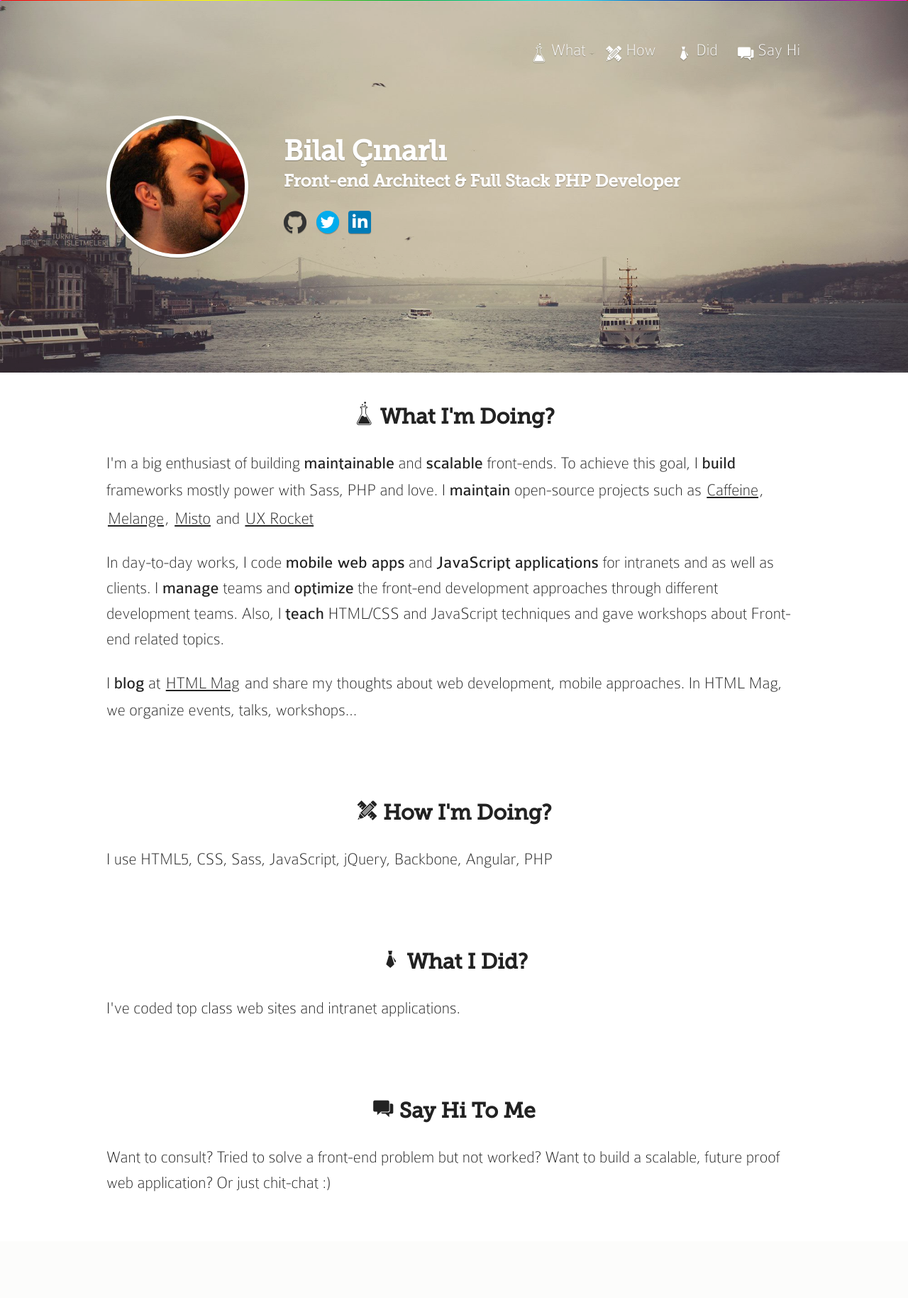
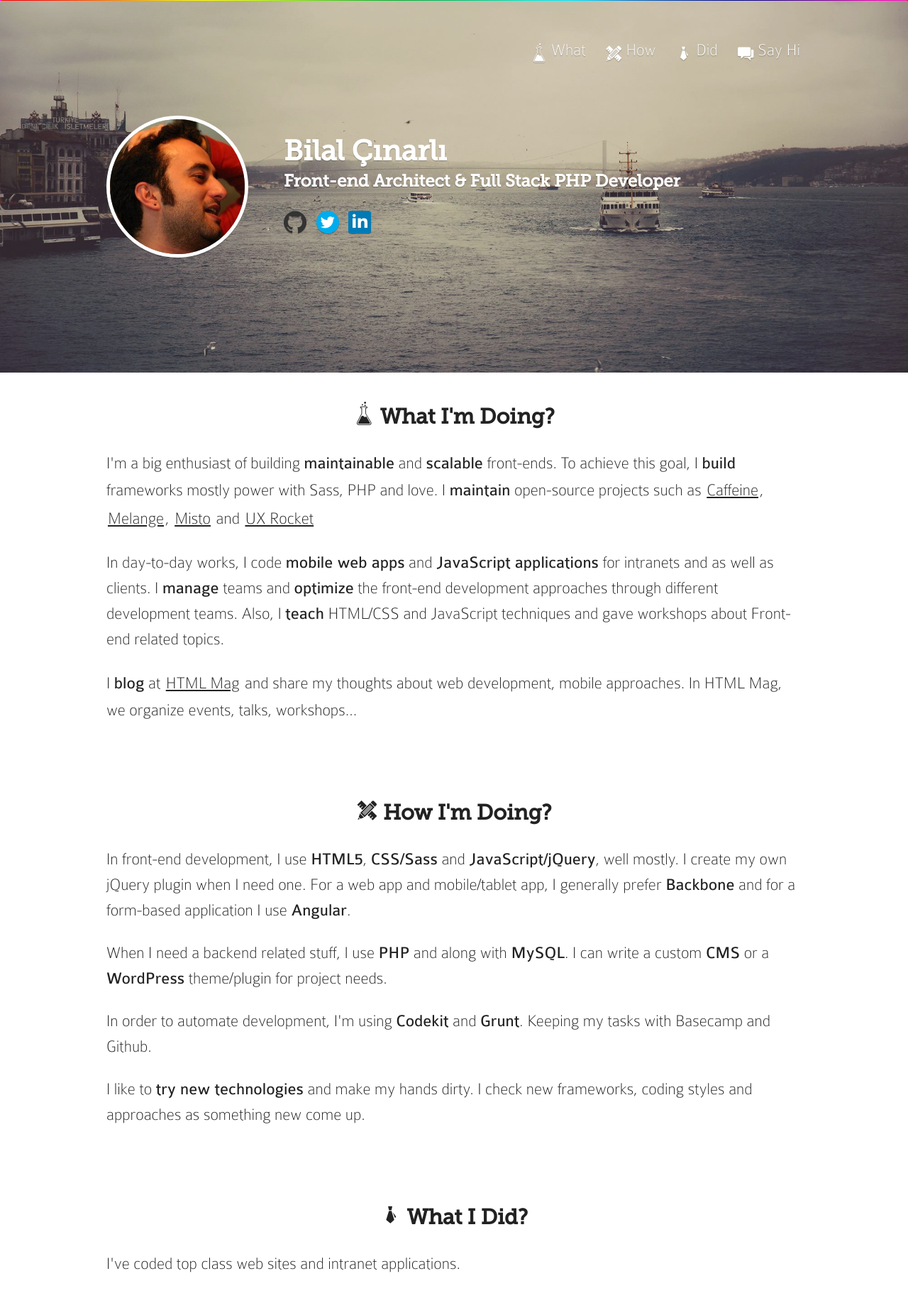
Before and after one commit to bcinarli/bcinarli.com, a PHP site: page / in a window 1280 px wide. Shown: the top 1829 px of the page at 71% size. Before the commit the page ends 1679 px from the top, so only its background shows below. Run offline with PHP 8.4, Linux system fonts and the light colour scheme; some libraries are stand-ins or nearby versions.

Commit message:
Update: How I'm Doing

```diff
--- a/app/assets/styles-sass/gui/components/_cover.scss
+++ b/app/assets/styles-sass/gui/components/_cover.scss
@@ -6,7 +6,7 @@
 .page-cover {
     position: relative;
     @include dims(100%, 525px);
-    background: url("../images/cover.jpg") top center no-repeat;
+    background: url("../images/cover.jpg") center no-repeat;
     background-size: 100%;
 
     @media screen and (orientation: portrait) {
--- a/app/assets/styles/styles.css
+++ b/app/assets/styles/styles.css
@@ -2136,7 +2136,7 @@ h1, h2, h3, h4, h5, h6 {
   position: relative;
   width: 100%;
   height: 525px;
-  background: url("../images/cover.jpg") top center no-repeat;
+  background: url("../images/cover.jpg") center no-repeat;
   background-size: 100%; }
   @media screen and (orientation: portrait) {
     .page-cover {
--- a/app/pages/_how.php
+++ b/app/pages/_how.php
@@ -8,6 +8,13 @@
 <section id="how" class="page-section">
     <article class="section-content content-holder">
         <h2 class="section-title"><i class="icon-ruler"></i> How I'm Doing?</h2>
-        <p>I use HTML5, CSS, Sass, JavaScript, jQuery, Backbone, Angular, PHP</p>
+
+        <p>In front-end development, I use <strong>HTML5</strong>, <strong>CSS/Sass</strong> and <strong>JavaScript/jQuery</strong>, well mostly. I create my own jQuery plugin when I need one. For a web app and mobile/tablet app, I generally prefer <strong>Backbone</strong> and for a form-based application I use <strong>Angular</strong>.</p>
+
+        <p>When I need a backend related stuff, I use <strong>PHP</strong> and along with <strong>MySQL</strong>. I can write a custom <strong>CMS</strong> or a <strong>WordPress</strong> theme/plugin for project needs.</p>
+
+        <p>In order to automate development, I'm using <strong>Codekit</strong> and <strong>Grunt</strong>. Keeping my tasks with Basecamp and Github.</p>
+
+        <p>I like to <strong>try new technologies</strong> and make my hands dirty. I check new frameworks, coding styles and approaches as something new come up.</p>
     </article>
 </section>
```
Also changed, not shown: app/assets/styles/styles.min.css.
